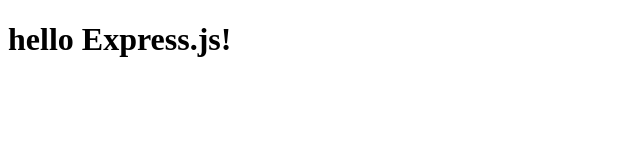
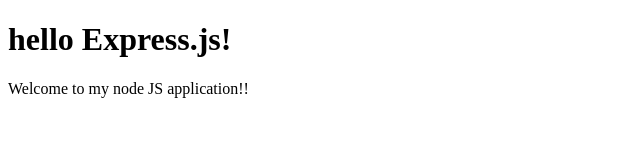
Before and after one commit to smithahm/web-server, a website: page public/index.html in a window 1280 px wide. Shown: the whole page, without its empty margins (0-640 px from the left). Drawn offline with Linux system fonts and the light colour scheme.

Commit message:
Added paragraph

```diff
--- a/public/index.html
+++ b/public/index.html
@@ -8,6 +8,7 @@
  	</head>
  	<body>
  		<h1>hello Express.js!</h1>
+ 		<p>Welcome to my node JS application!!</p>
  	</body>
 
  </html>
```
